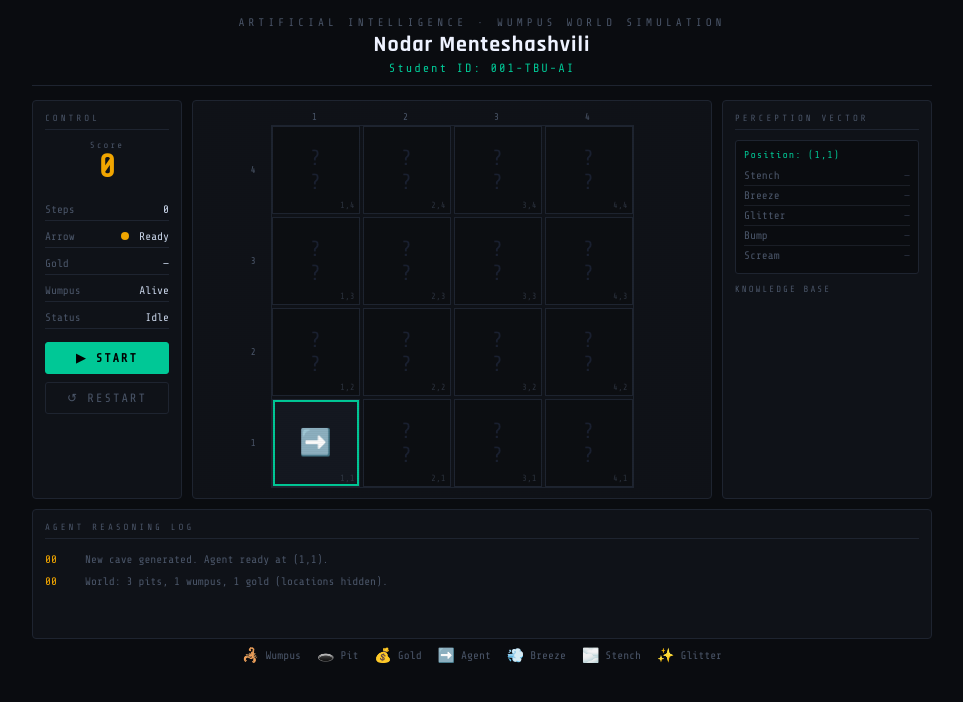
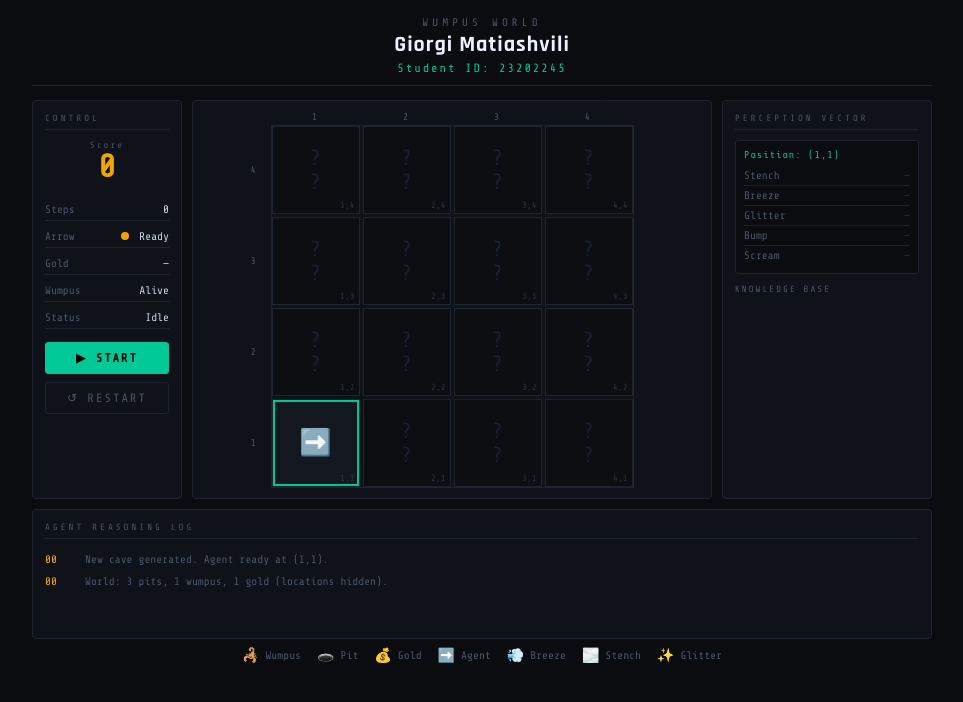
Before and after one commit to GiorgiMatiashv1l1/wumpus-world, a plain HTML site: page wumpus_world.html in a window 1280 px wide. Shown: the whole page, without its empty margins (158-1121 px from the left). Drawn offline with nearby package versions, Linux system fonts and the light colour scheme.

Commit message:
updated layout

```diff
--- a/wumpus_world.html
+++ b/wumpus_world.html
@@ -432,9 +432,9 @@
 
 <!-- ══ HEADER ══════════════════════════════════════════════════════════════ -->
 <div class="header">
-  <div class="header-title">Artificial Intelligence · Wumpus World Simulation</div>
-  <div class="header-name">Nodar Menteshashvili</div>
-  <div class="header-id">Student ID: 001-TBU-AI</div>
+  <div class="header-title">Wumpus World</div>
+  <div class="header-name">Giorgi Matiashvili</div>
+  <div class="header-id">Student ID: 23202245</div>
 </div>
 
 <!-- ══ GAME LAYOUT ══════════════════════════════════════════════════════════ -->
```
